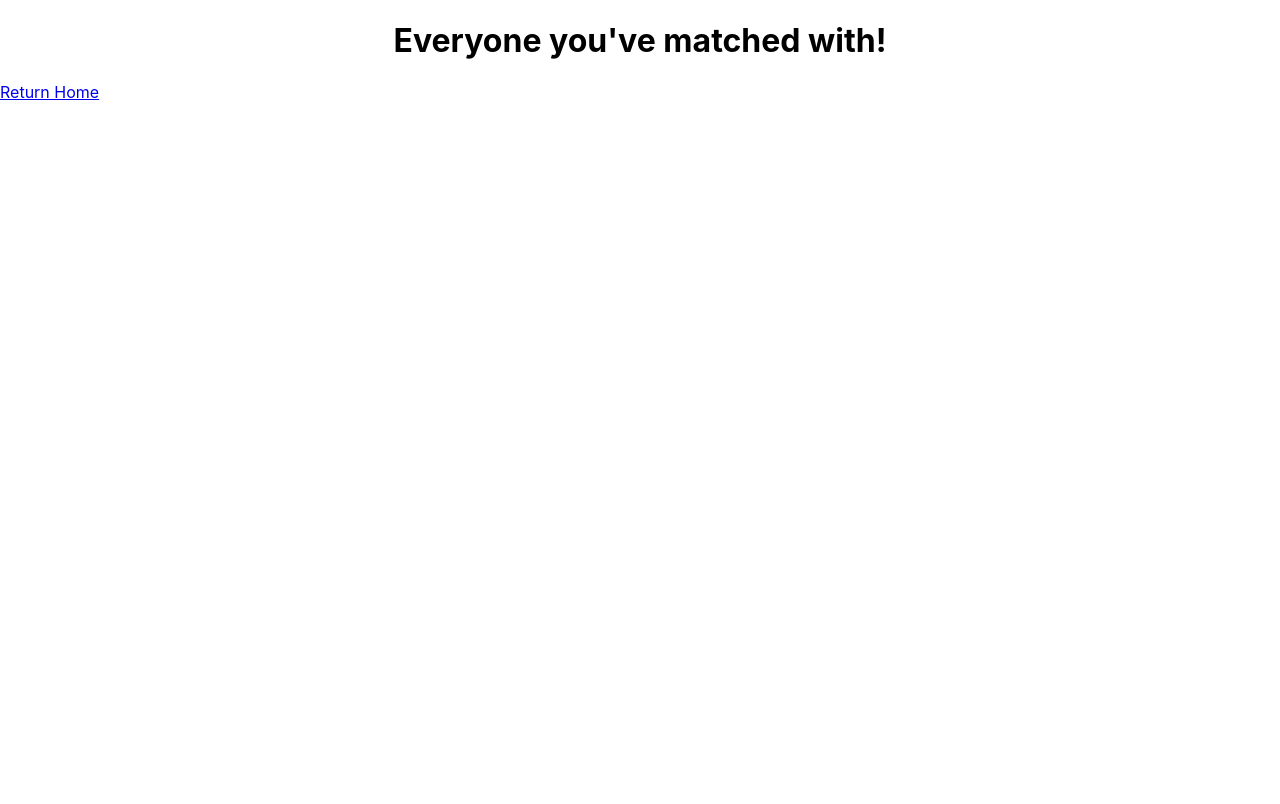
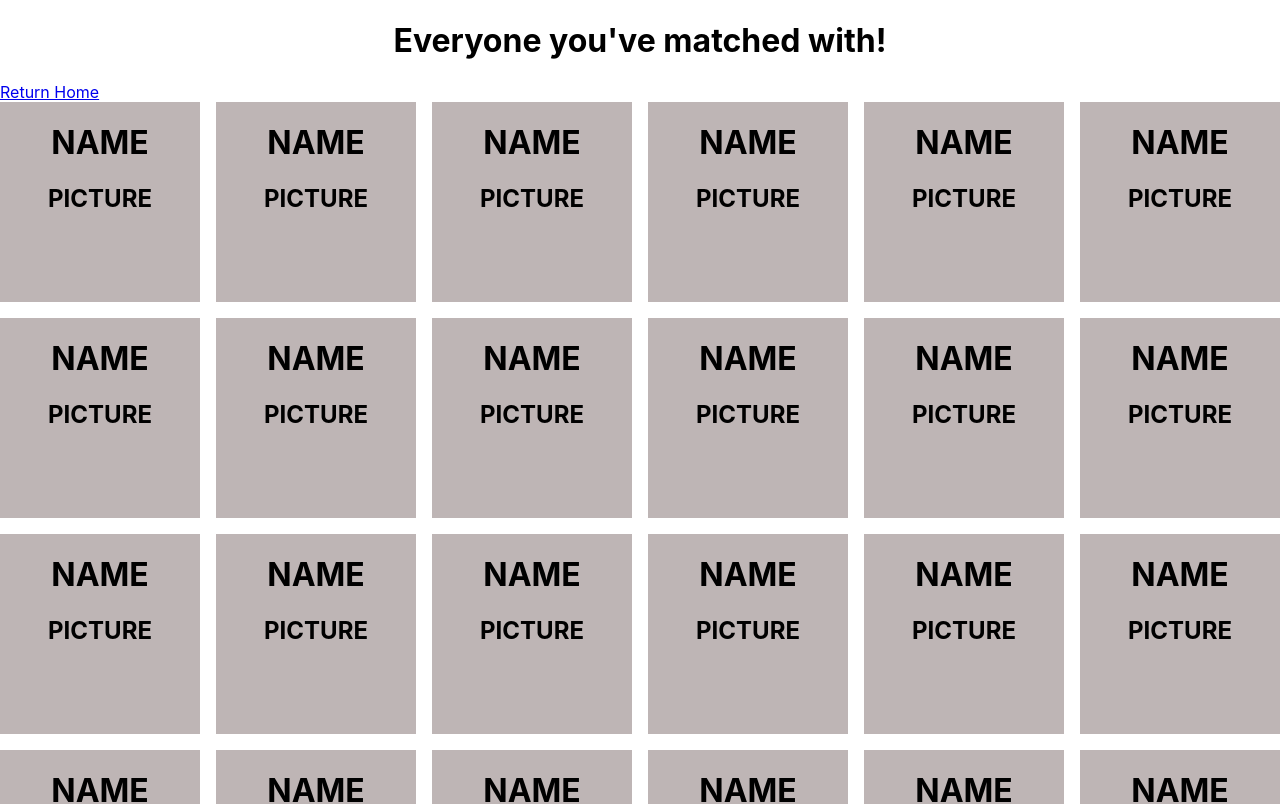
Before and after one commit to Cs35L-Project/kindling, a React (Create React App) app in the folder react-app/: page /view in a window 1280 px wide. Shown: the top 804 px of the page. Built offline with nearby package versions, Linux system fonts and the light colour scheme; no server answers.

Commit message:
Add Profile component and basic css styling

```diff
--- a/react-app/src/App.css
+++ b/react-app/src/App.css
@@ -1,38 +1,6 @@
-.App {
-  text-align: center;
+.container {
+  display: grid;
+  gap:1rem;
+  grid-template-columns:repeat(auto-fit, minmax(min(100%, 200px), 1fr));
+  grid-template-rows:repeat(auto-fit, minmax(min(100%, 200px), 1fr));
 }
-
-.App-logo {
-  height: 40vmin;
-  pointer-events: none;
-}
-
-@media (prefers-reduced-motion: no-preference) {
-  .App-logo {
-    animation: App-logo-spin infinite 20s linear;
-  }
-}
-
-.App-header {
-  background-color: #282c34;
-  min-height: 100vh;
-  display: flex;
-  flex-direction: column;
-  align-items: center;
-  justify-content: center;
-  font-size: calc(10px + 2vmin);
-  color: white;
-}
-
-.App-link {
-  color: #61dafb;
-}
-
-@keyframes App-logo-spin {
-  from {
-    transform: rotate(0deg);
-  }
-  to {
-    transform: rotate(360deg);
-  }
-}
--- a/react-app/src/App.js
+++ b/react-app/src/App.js
@@ -1,5 +1,6 @@
 import './App.css';
 import { BrowserRouter, Routes, Route, Link } from 'react-router-dom';
+import Profile from './components/profile';
 
 function App() {
   return (
@@ -23,10 +24,16 @@ function Home() {
       <div style={{"text-align":"right"}}>
         <Link to="/view" className="view_link">View Matches!</Link>
       </div>
+      <div className="profile_wrapper" style={{"text-align":"center"}}>
+        <Profile userID={-1} size={"full"}/>
+      </div>
     </div>
   );
 }
 
+//We want to have a list of userID's to display and a button to iterate through them
+//Everytime the button is pressed Explore() should be called again with
+//a different userID passed to it's child component Profile
 function Explore() {
   return (
     <div>
@@ -34,16 +41,54 @@ function Explore() {
       <div style={{"text-align":"left"}}>
         <Link to="/" className="ret">Return Home</Link>
       </div>
+      <div className="explore_profile_wrapper" style={{"text-align":"center"}}>
+        <Profile userID={-2} size={"full"}/>
+      </div>
     </div>
   );
 }
 
+//We want to display the entire list of userID's associated with the current
+//user's matches in a grid (that you can scroll through if too big)
+//Clicking on an icon in this grid should bring up that user's complete profile
+//on a separate page (could be home)
 function Gallery() {
   return (
     <div>
       <h1 style={{"text-align":"center"}}>Everyone you've matched with!</h1>
       <div style={{"text-align":"left"}}>
         <Link to="/" className="ret2">Return Home</Link>
+      </div>
+      <div className="gallery_wrapper" style={{"text-align":"center"}}>
+        <div className="container">
+          <Profile userID={-1} size={"half"}/>
+          <Profile userID={-2} size={"half"}/>
+          <Profile userID={-3} size={"half"}/>
+          <Profile userID={-4} size={"half"}/>
+          <Profile userID={-5} size={"half"}/>
+          <Profile userID={-6} size={"half"}/>
+          <Profile userID={-7} size={"half"}/>
+          <Profile userID={-8} size={"half"}/>
+          <Profile userID={-9} size={"half"}/>
+          <Profile userID={-1} size={"half"}/>
+          <Profile userID={-2} size={"half"}/>
+          <Profile userID={-3} size={"half"}/>
+          <Profile userID={-4} size={"half"}/>
+          <Profile userID={-5} size={"half"}/>
+          <Profile userID={-6} size={"half"}/>
+          <Profile userID={-7} size={"half"}/>
+          <Profile userID={-8} size={"half"}/>
+          <Profile userID={-9} size={"half"}/>
+          <Profile userID={-1} size={"half"}/>
+          <Profile userID={-2} size={"half"}/>
+          <Profile userID={-3} size={"half"}/>
+          <Profile userID={-4} size={"half"}/>
+          <Profile userID={-5} size={"half"}/>
+          <Profile userID={-6} size={"half"}/>
+          <Profile userID={-7} size={"half"}/>
+          <Profile userID={-8} size={"half"}/>
+          <Profile userID={-9} size={"half"}/>
+        </div>
       </div>
     </div>
   );
--- /dev/null
+++ b/react-app/src/components/profile/index.js
@@ -0,0 +1,38 @@
+import "axios";
+import './style.css'
+import axios from 'axios';
+import React, { useState, useEffect } from 'react';
+
+const Profile = props => {      //props should be a unique id corresponding to the user
+    const [profile, setProfile] = useState([{Name: "null", Description: "null", UID: -1, Matches: [], Potentials: []}]);
+
+    // Below promise will only be functional once backend is serving data
+    axios.get(`http://localhost:4000/api/?profile=${props.userID}`)
+    .then((res) => {
+        var response = res.data;
+        let data = [];
+        setProfile(data);
+    })
+    .catch((e) => {
+        console.log(e);
+        console.log("cannot connect to server");
+    })
+    if(props.size=="full"){
+        return (
+            <div className="rectangle">
+                <h1>NAME</h1>
+                <h2>PICTURE</h2>
+                <h3>DESCRIPTION</h3>
+            </div>
+        );
+    }
+    else{
+        return (
+            <div className="square">
+                <h1>NAME</h1>
+                <h2>PICTURE</h2>
+            </div>
+        );
+    }
+}
+export default Profile;
--- /dev/null
+++ b/react-app/src/components/profile/style.css
@@ -0,0 +1,13 @@
+.rectangle {
+    display: inline-block;
+    width: 600px;
+    height: 800px;
+    background: rgb(190, 181, 181);
+  }
+
+.square {
+    display: inline-block;
+    width: 200px;
+    height: 200px;
+    background: rgb(190, 181, 181);
+  }
```
